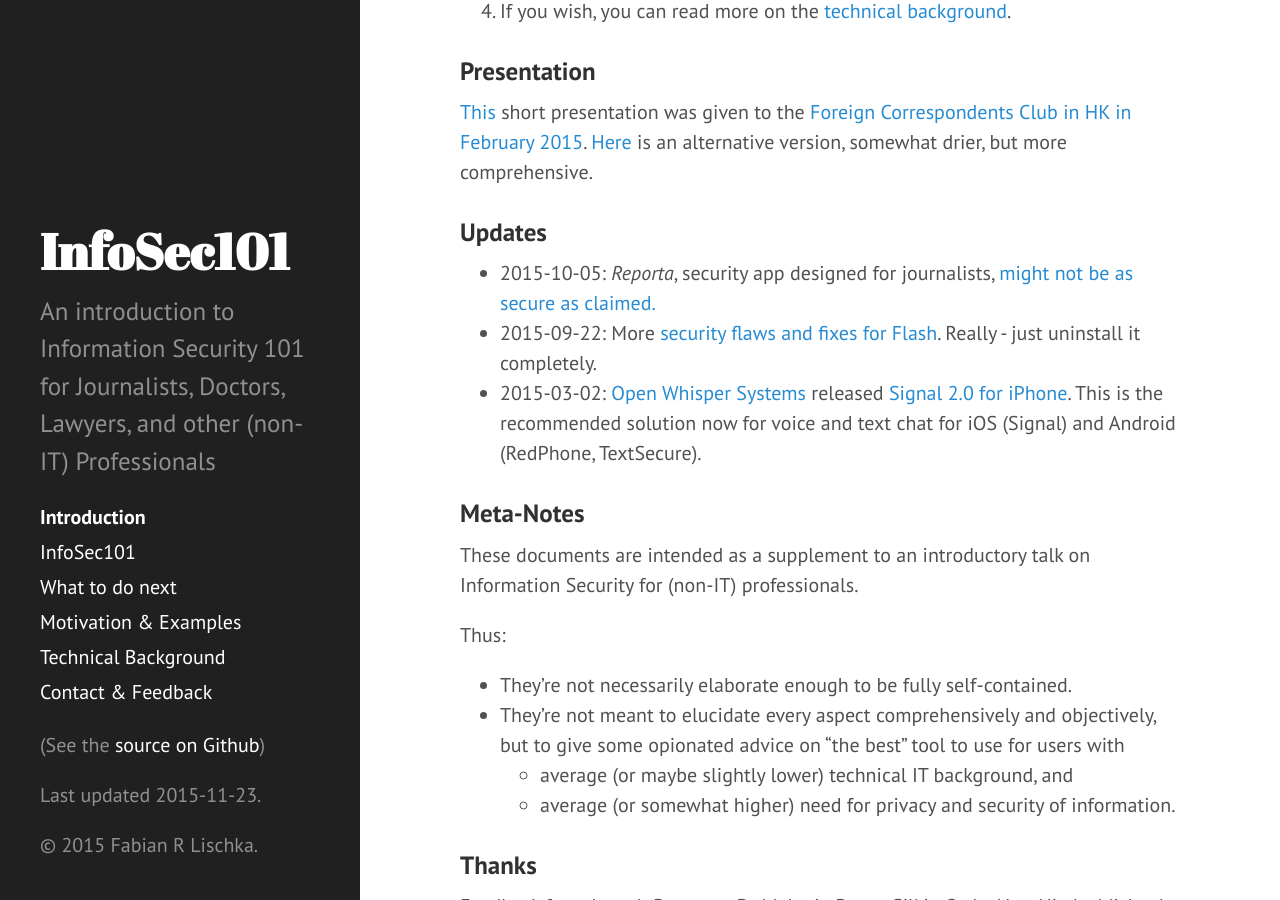
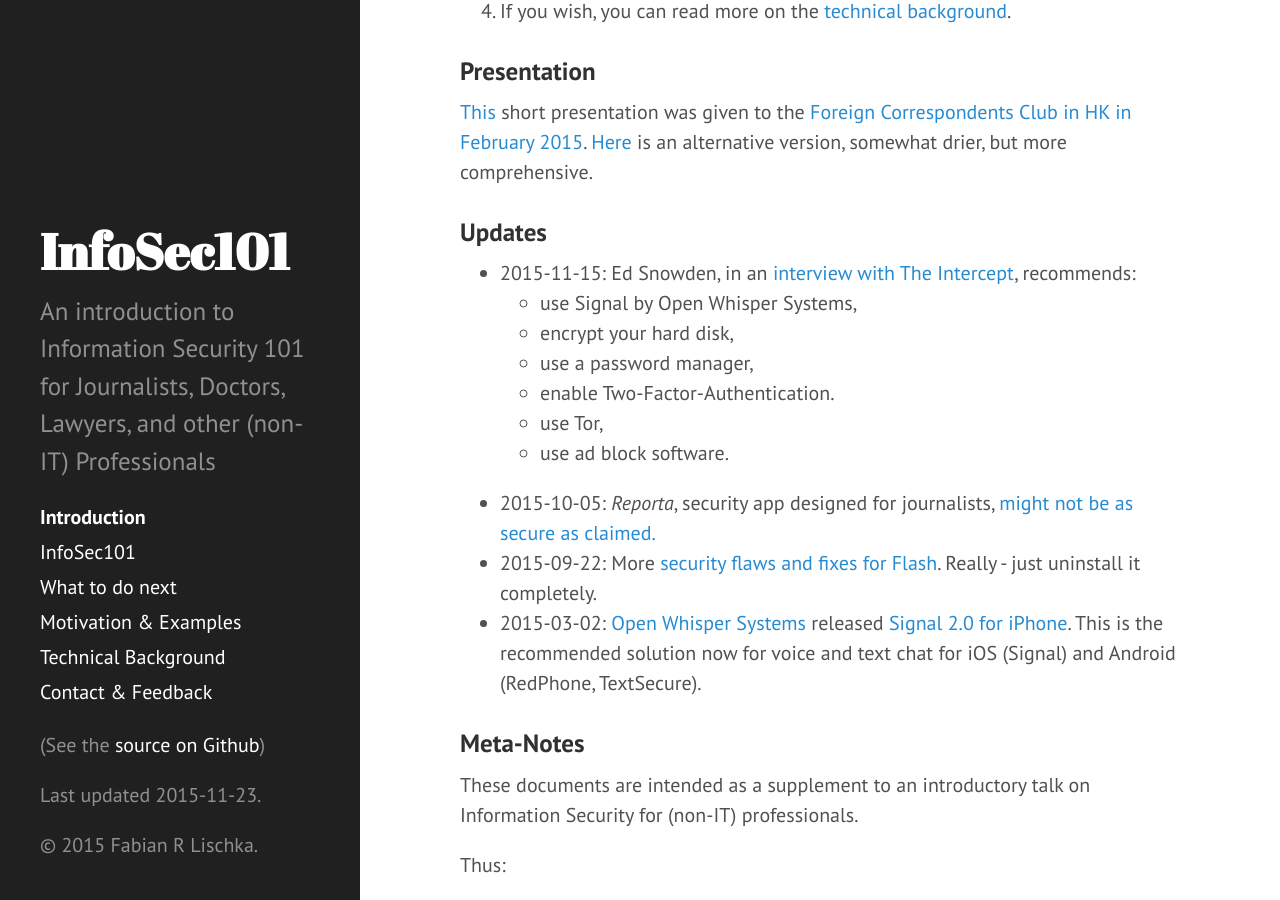
Before and after one commit to fabianlischka/InfoSec101, a Jekyll site: the page built from index.md, in a window 1280 px wide and 900 px high, scrolled down 663 px. Built offline with Jekyll 4.4.1, drawn with Linux system fonts in a browser that asks for light colours; Markdown is read by kramdown in place of the engine named in the settings.

Commit message:
added Ed Snowden interview in The Intercept

```diff
--- a/index.md
+++ b/index.md
@@ -24,6 +24,13 @@
 
 ### Updates
 
+* 2015-11-15: Ed Snowden, in an [interview with The Intercept](https://theintercept.com/2015/11/12/edward-snowden-explains-how-to-reclaim-your-privacy/), recommends:
+    * use Signal by Open Whisper Systems,
+    * encrypt your hard disk,
+    * use a password manager,
+    * enable Two-Factor-Authentication.
+    * use Tor,
+    * use ad block software.
 * 2015-10-05: *Reporta*, security app designed for journalists, [might not be as secure as claimed.](http://motherboard.vice.com/en_uk/read/reverse-engineering-proves-journalist-security-app-unsafe)
 * 2015-09-22: More [security flaws and fixes for Flash](http://krebsonsecurity.com/2015/09/adobe-flash-patch-plus-shockwave-shocker/). Really - just uninstall it completely.
 * 2015-03-02: [Open Whisper Systems](https://whispersystems.org) released [Signal 2.0 for iPhone](https://whispersystems.org/blog/the-new-signal/). This is the recommended solution now for voice and text chat for iOS (Signal) and Android (RedPhone, TextSecure).
```
